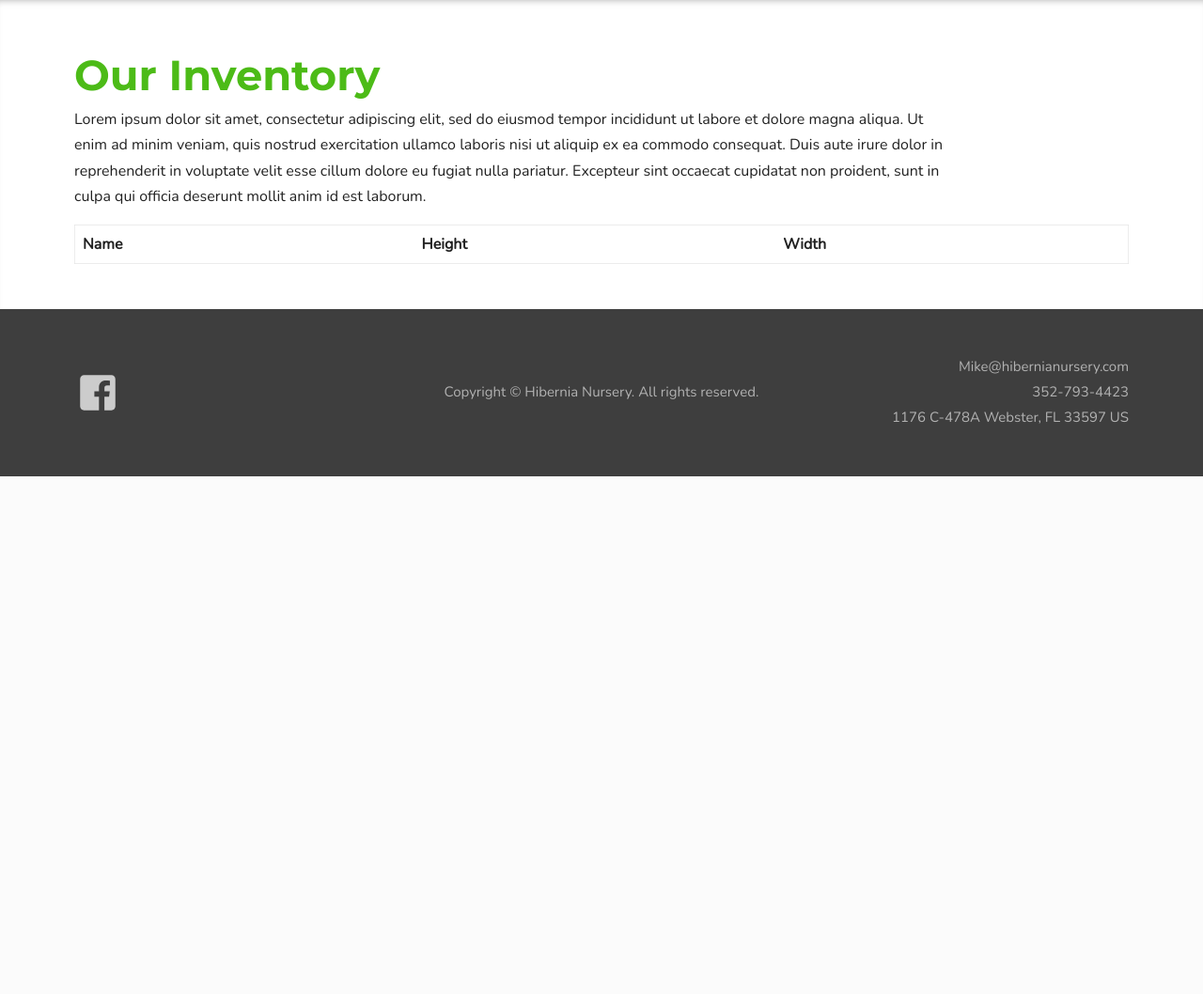
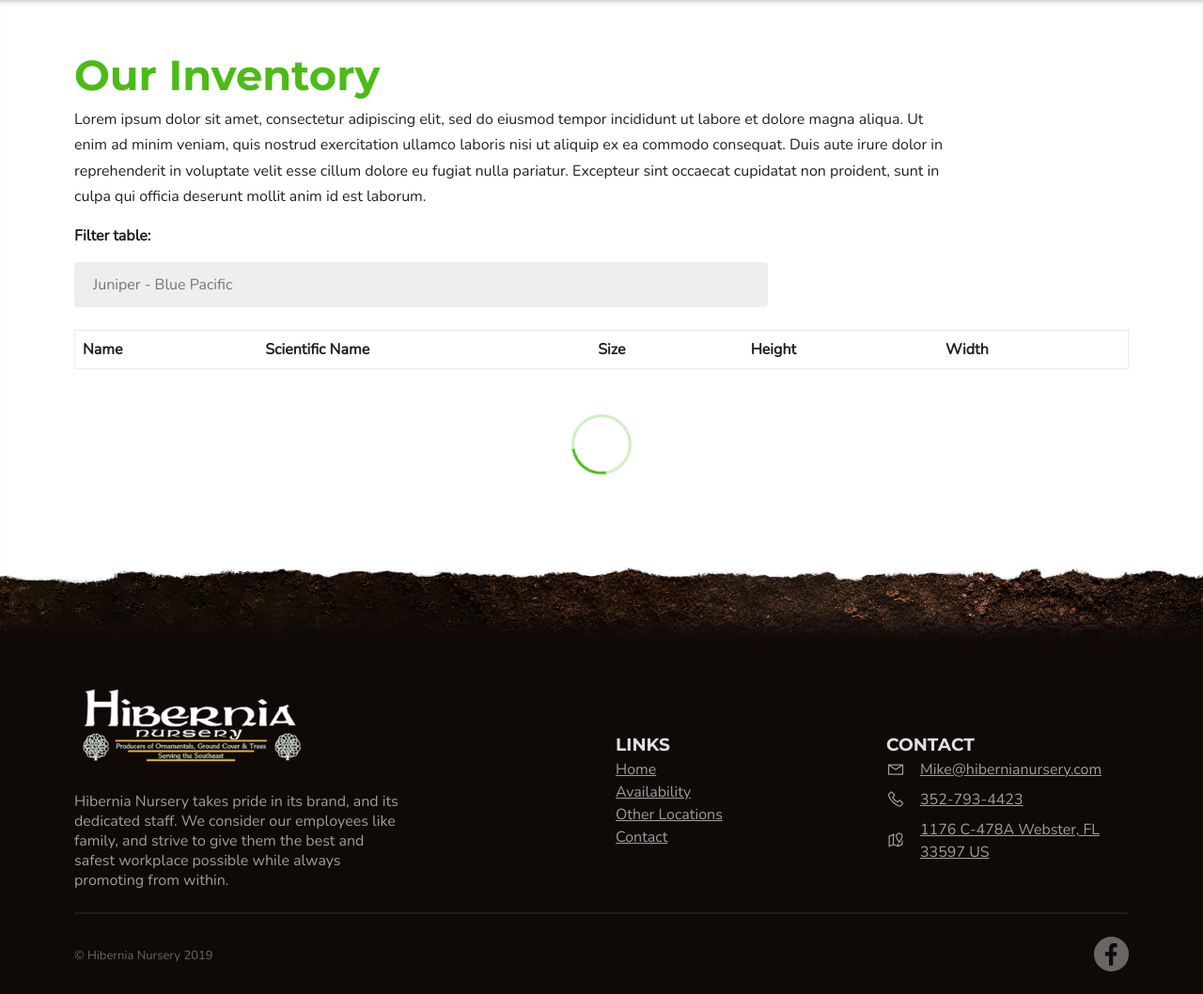
Before and after one commit to CarsonSchulz/treefarm, a PHP site: page /availability.php in a window 1280 px wide. Shown: the part 477-1535 px from the top of the page at 94% size. Before the commit the page ends 984 px from the top, so only its background shows below. Run offline with PHP 8.4, Linux system fonts and the light colour scheme; lists and menus that the app fills with data are empty; some libraries are stand-ins or nearby versions.

Commit message:
Footer and availability changes
Added loading spinner for slow connections
Added a table filtering system
Added icons
Changed footer stylings
Changed availability source

```diff
--- a/availability.php
+++ b/availability.php
@@ -14,9 +14,15 @@ require('includes/head.php');
     <div class="page-content leading-shadow">
         <div class="container-custom py-5">
             <div class="row align-items-center">
-                <div class="col-lg-10 order-2 order-lg-1">
+                <div class="col-lg-10">
                     <h1 class="display-4">Our Inventory</h1>
                     <p>Lorem ipsum dolor sit amet, consectetur adipiscing elit, sed do eiusmod tempor incididunt ut labore et dolore magna aliqua. Ut enim ad minim veniam, quis nostrud exercitation ullamco laboris nisi ut aliquip ex ea commodo consequat. Duis aute irure dolor in reprehenderit in voluptate velit esse cillum dolore eu fugiat nulla pariatur. Excepteur sint occaecat cupidatat non proident, sunt in culpa qui officia deserunt mollit anim id est laborum.</p>
+                </div>
+            </div>
+            <div class="row">
+                <div class="col-lg-8">
+                    <label for="availTableFilter"><b>Filter table:</b></label>
+                    <input type="text" id="availTableFilter" placeholder="Juniper - Blue Pacific" class="contact-input mb-4" onkeyup="filterTable()">
                 </div>
             </div>
             <div class="row">
@@ -26,6 +32,8 @@ require('includes/head.php');
                             <thead>
                                 <tr>
                                     <th scope="col">Name</th>
+                                    <th scope="col">Scientific Name</th>
+                                    <th scope="col">Size</th>
                                     <th scope="col">Height</th>
                                     <th scope="col">Width</th>
                                 </tr>
@@ -34,9 +42,9 @@ require('includes/head.php');
                             </tbody>
                         </table>
                     </div>
-
                 </div>
             </div>
+            <div class="availability-spinner mx-auto my-5" id="availabilitySpinner"></div>
         </div>
 
     </div>
--- a/contact.php
+++ b/contact.php
@@ -43,10 +43,6 @@ require('includes/head.php');
                     <span>Fax: (407) 960-1854</span>
                 </div>
             </div>
-            <div class="row align-items-center">
-                <div class="col-12 py-5">
-                </div>
-            </div>
         </div>
 
     </div>
--- a/css/style.css
+++ b/css/style.css
@@ -289,6 +289,19 @@ h1, h2, h3, h4, h5, h6 {
     vertical-align: middle;
     padding: 0.5rem 2rem 0.5rem 8px;
 }
+.availability-spinner {
+    border: 3px solid #4bbb1744;
+    border-top-color: #4cbb17;
+    border-radius: 50%;
+    width: 4rem;
+    height: 4rem;
+    animation: spin 1s linear infinite;
+}
+@keyframes spin {
+    to {
+        transform: rotate(360deg);
+    }
+}
 .contact-input {
     width: 100%;
     margin: 8px 0;
@@ -300,20 +313,59 @@ h1, h2, h3, h4, h5, h6 {
 }
 /* Footer */
 footer {
-    background-color: #3e3e3e;
-    color: rgba(255, 255, 255, 0.60);
+    background-color: #0f0908;
+    color: #ffffff99;
+    font-size: 16px;
 }
 footer p {
-    font-size: 15px;
+    line-height: 1.3;
 }
-.footer-icon {
-    -webkit-filter: invert(80%); /* Safari 6.0 - 9.0 */
-    filter: invert(80%);
-    height: 50px;
-    width: auto;
-    transition: filter 0.5s;
+footer ul {
+    list-style: none;
+    padding: 0;
 }
-.footer-icon:hover {
-    -webkit-filter: invert(100%); /* Safari 6.0 - 9.0 */
-    filter: invert(100%);
+footer a {
+    color: #ffffff99;
+    text-decoration: underline;
+    transition: color 200ms ease-in-out, text-decoration 200ms ease-in-out;
 }
+footer a:hover {
+    color: #ffffffde;
+    text-decoration: none;
+}
+footer hr {
+    border: 0.2px solid #ffffff13;
+}
+.footer-bold {
+    color: #ffffffde;
+}
+.footer-light {
+    color: #ffffff61;
+}
+.footer-logo {
+    max-width: 250px;
+}
+.footer-row {
+    display: flex;
+    align-items: center;
+}
+.footer-row .footer-icon {
+    font-size: 20px;
+}
+.footer-copy {
+    font-size: 13px;
+}
+.footer-social {
+    font-size: 1.7rem;
+    background-color: #ffffff61;
+    padding: 0.3rem;
+    border-radius: 50%;
+    color: #0f0908;
+    transition: background-color 200ms ease-in-out;
+}
+.footer-social-link {
+    text-decoration: none;
+}
+.footer-social-link:hover .footer-social {
+    background-color: #ffffff99;
+}
--- a/includes/footer.php
+++ b/includes/footer.php
@@ -1,18 +1,47 @@
-<footer class="py-5">
+<div class="w-100">
+    <img src="images/sections/footersoil.png" class="img-fluid">
+</div>
+<footer class="pb-4">
     <div class="container-custom">
-        <div class="row align-items-center">
-            <div class="col-3 col-sm-4 order-1">
-                <a href="https://www.facebook.com/HiberniaNurseryLLC/" target="_blank">
-                    <img src="images/icons/facebook.svg" class="footer-icon" alt="Facebook Icon">
-                </a>
+        <div class="row align-items-lg-center">
+            <div class="col-12 col-lg-4">
+                <div class="w-100 text-center text-md-left">
+                    <img src="images/logo_w.png" class="img-fluid footer-logo mb-4">
+                </div>
+                <p>Hibernia Nursery takes pride in its brand, and its dedicated staff. We consider our employees like family, and strive to give them the best and safest workplace possible while always promoting from within.</p>
             </div>
-            <div class="col-12 col-sm-4 text-center order-3">
-                <p class="mb-0">Copyright &copy; Hibernia Nursery. All rights reserved.</p>
+            <div class="col-md-6 col-lg-3 offset-lg-2 h-100">
+                <h3 class="footer-bold text-uppercase">Links</h3>
+                <ul>
+                    <li><a href="index.php">Home</a></li>
+                    <li><a href="availability.php">Availability</a></li>
+                    <li><a href="locations.php">Other Locations</a></li>
+                    <li><a href="contact.php">Contact</a></li>
+                </ul>
             </div>
-            <div class="col-9 col-sm-4 order-2 order-sm-3 text-right">
-                <p class="m-0">Mike@hibernianursery.com</p>
-                <p class="m-0">352-793-4423</p>
-                <p class="m-0">1176 C-478A Webster, FL 33597 US</p>
+            <div class="col-md-6 col-lg-3 h-100">
+                <h3 class="footer-bold text-uppercase">Contact</h3>
+                <div class="footer-row mb-2">
+                    <i class="las la-envelope mr-3 footer-icon"></i>
+                    <span><a href="tel:mailto:Mike@hibernianursery.com">Mike@hibernianursery.com</a></span>
+                </div>
+                <div class="footer-row mb-2">
+                    <i class="la la-phone mr-3 footer-icon"></i>
+                    <span><a href="tel:3527934423">352-793-4423</a></span>
+                </div>
+                <div class="footer-row">
+                    <i class="las la-map-marked mr-3 footer-icon"></i>
+                    <span><a href="https://goo.gl/maps/d5q4S6PyqyVW6s8F9" target="_blank">1176 C-478A Webster, FL 33597 US</a></span>
+                </div>
+            </div>
+        </div>
+        <hr>
+        <div class="row justify-content-between mt-4 align-items-center">
+            <div class="col-7 footer-light">
+                <span class="footer-copy">&copy; Hibernia Nursery <?php echo date("Y"); ?></span>
+            </div>
+            <div class="col-5 d-flex justify-content-end align-items-center">
+                <a href="https://www.facebook.com/HiberniaNurseryLLC/" class="footer-social-link" target="_blank"><div class="footer-social d-flex"><i class="la la-facebook-f"></i></div></a>
             </div>
         </div>
     </div>
--- a/includes/head.php
+++ b/includes/head.php
@@ -6,6 +6,7 @@
 <link rel="stylesheet" href="https://cdnjs.cloudflare.com/ajax/libs/aos/2.3.4/aos.css" integrity="sha256-GqiEX9BuR1rv5zPU5Vs2qS/NSHl1BJyBcjQYJ6ycwD4=" crossorigin="anonymous" />
 <link rel="stylesheet" href="css/theme.css" />
 <link href="https://fonts.googleapis.com/css?family=Montserrat:700|Nunito:300,400&display=swap" rel="stylesheet">
+<link rel="stylesheet" href="https://maxst.icons8.com/vue-static/landings/line-awesome/line-awesome/1.1.0/css/line-awesome.min.css">
 <link rel="stylesheet" href="css/style.css" />
 
 <link rel="apple-touch-icon" sizes="180x180" href="images/favicon/apple-touch-icon.png">
--- a/js/availability.js
+++ b/js/availability.js
@@ -1,4 +1,4 @@
-var nurserySpreadsheetPub = 'https://docs.google.com/spreadsheets/d/1KfFPMsb7eARu9DoQa_rcP6Jx-c2kHzPMogyYvcCI4U8/pubhtml';
+var nurserySpreadsheetPub = 'https://docs.google.com/spreadsheets/d/1dvGaamP-YcdJwPAw7m0EqpzEcNbzqWL3DPNn83CNMXg/pubhtml';
 function init() {
     Tabletop.init( { key: nurserySpreadsheetPub,
         callback: popTable,
@@ -7,13 +7,37 @@ function init() {
 function popTable(data, tabletop) {
     availTable = document.getElementById('availability-body');
 
+    var spinner = document.getElementById('availabilitySpinner');
+    spinner.remove();
+
     for(i = 0; i < data.length; i++){
-        plantName = data[i]["Name"];
+        plantName = data[i]["Variety"];
+        planeSciName = data[i]["Scientific Name"];
+        plantSize = data[i]["Size"];
         plantHeight = data[i]["Height "];
         plantWidth = data[i]["Width"];
         var newRow = availTable.insertRow();
-        newRow.innerHTML = '<td>' + plantName + '</td>' + '<td>' + plantHeight + '</td>' + '<td>' + plantWidth + '</td>';
+        newRow.innerHTML = '<td>' + plantName + '</td>' + '<td>' + planeSciName + '</td>' + '<td>' + plantSize + '</td>' + '<td>' + plantHeight + '</td>' + '<td>' + plantWidth + '</td>';
     }
-    console.log(data);
 }
-window.addEventListener('DOMContentLoaded', init)
+function filterTable() {
+    var input, filter, table, tr, td, i, txtValue;
+    input = document.getElementById("availTableFilter");
+    filter = input.value.toUpperCase();
+    table = document.getElementById("availability-body");
+    tr = table.getElementsByTagName("tr");
+    for (i = 0; i < tr.length; i++) {
+        td = tr[i].getElementsByTagName("td")[0];
+        td2 = tr[i].getElementsByTagName("td")[1];
+        if (td || td2) {
+            txtValue = td.textContent || td.innerText;
+            txtValue2 = td2.textContent || td2.innerText;
+            if (txtValue.toUpperCase().indexOf(filter) > -1 || txtValue2.toUpperCase().indexOf(filter) > -1) {
+                tr[i].style.display = "";
+            } else {
+                tr[i].style.display = "none";
+            }
+        }
+    }
+}
+window.addEventListener('DOMContentLoaded', init);
```
Also changed, not shown: index.php (+3 -6 lines), images/sections/footersoil.png (added), 1 other file.
